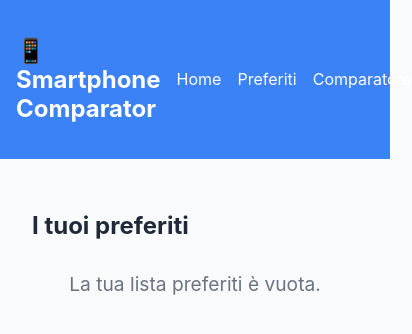
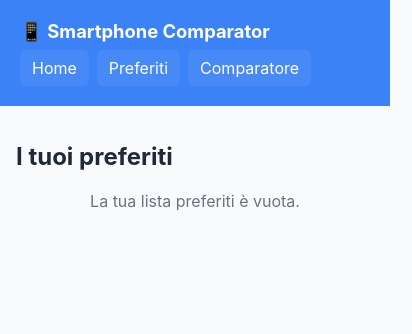
Before and after one commit to riccardo-guido/progetto-finale-spec-frontend-front, a React (Vite) app: page /favorites in a window 390 px wide. Shown: the top 334 px of the page, 412 px wide, since content can reach past the window. Built offline with nearby package versions, Linux system fonts and the light colour scheme.

Commit message:
mobile responsive

```diff
--- a/index.html
+++ b/index.html
@@ -1,10 +1,14 @@
-<!doctype html>
+<!DOCTYPE html>
 <html lang="en">
   <head>
     <meta charset="UTF-8" />
-    <link rel="icon" type="image/svg+xml" href="/vite.svg" />
+    <link
+      rel="icon"
+      type="image/x-icon"
+      href="https://img.icons8.com/?size=100&id=8XCtpwQjuerS&format=png&color=000000"
+    />
     <meta name="viewport" content="width=device-width, initial-scale=1.0" />
-    <title>progetto-finale-spec-frontend-front</title>
+    <title>Smartphone Comparator</title>
   </head>
   <body>
     <div id="root"></div>
--- a/src/styles/theme.css
+++ b/src/styles/theme.css
@@ -192,6 +192,64 @@ button:hover {
 .empty-message {
   text-align: center;
   font-size: 1.2rem;
-  color: #6b7280; /* grigio tech */
+  color: #6b7280;
   margin-top: 2rem;
 }
+
+/*# MOBILE */
+@media (max-width: 480px) {
+  .container {
+    padding: 1rem;
+  }
+
+  nav {
+    flex-direction: column;
+    align-items: flex-start;
+    padding: 1.25rem;
+    gap: 0.5rem;
+  }
+
+  nav h1 {
+    font-size: 1.15rem;
+    margin: 0;
+    line-height: 1.2;
+  }
+
+  nav > div {
+    display: flex;
+    gap: 0.5rem;
+    flex-wrap: wrap;
+    width: 100%;
+  }
+
+  nav a {
+    padding: 0.5rem 0.75rem;
+    display: inline-block;
+    border-radius: 6px;
+    background: rgba(255, 255, 255, 0.06);
+    margin: 0;
+  }
+
+  .card-image,
+  .detail-image {
+    width: 120px;
+  }
+
+  .selector-list {
+    gap: 0.5rem;
+  }
+
+  .selector-item {
+    padding: 0.4rem 0.75rem;
+    font-size: 0.95rem;
+  }
+
+  .comparison {
+    gap: 1rem;
+  }
+
+  .empty-message {
+    font-size: 1rem;
+    margin-top: 1.25rem;
+  }
+}
```
Also changed, not shown: 1 other file (tests, documents, lock files or other folders).
